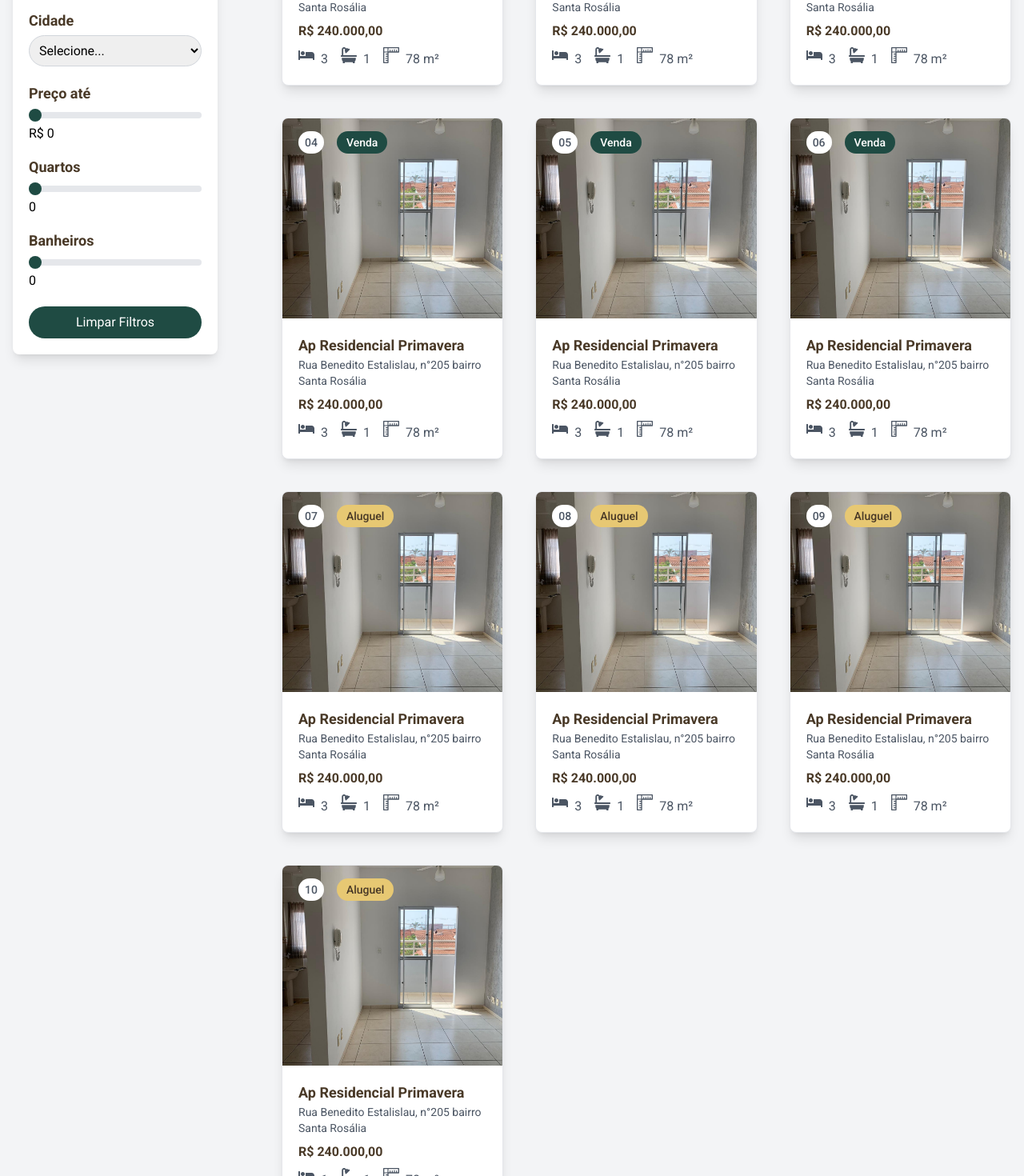
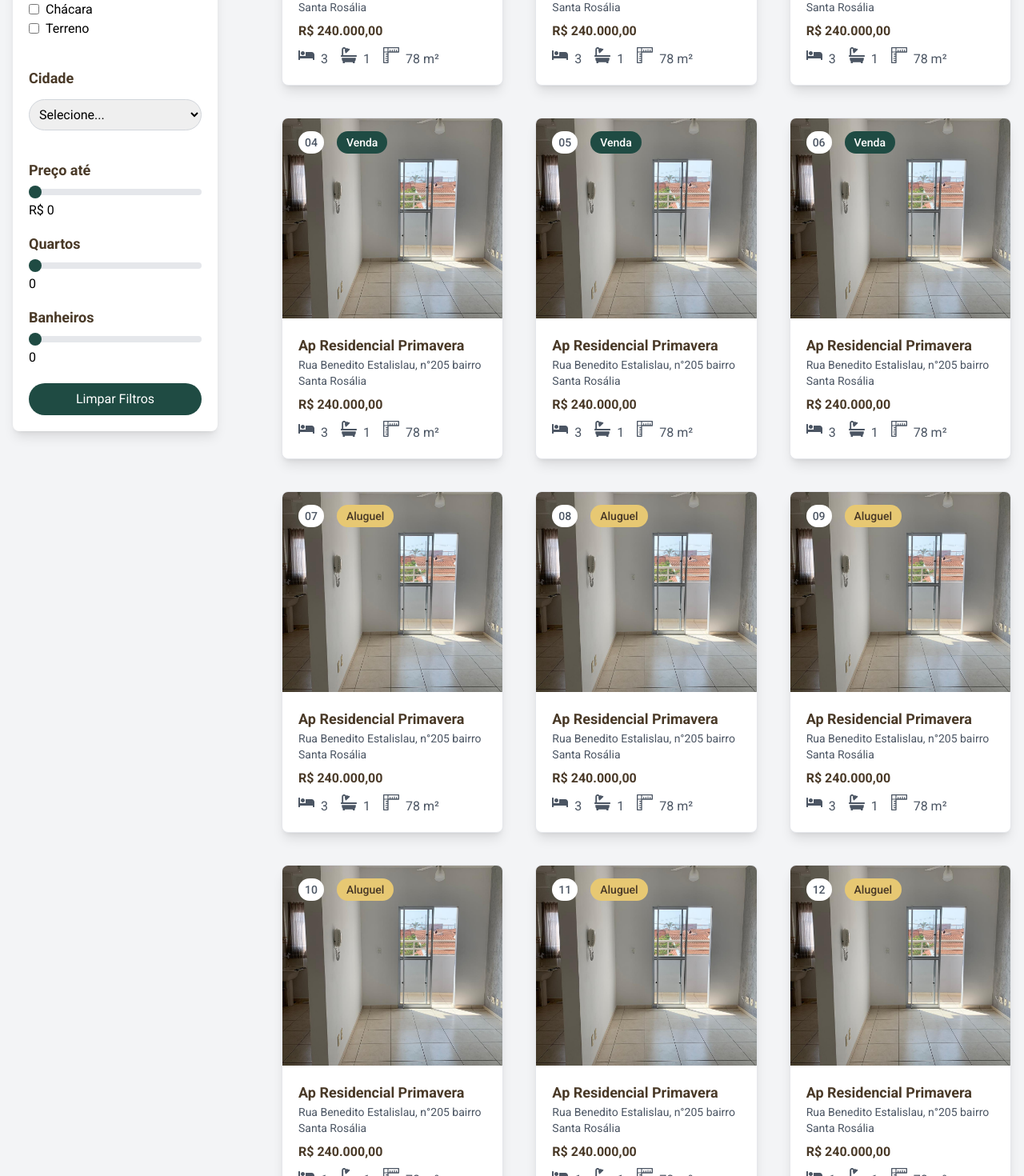
Before and after one commit to franciscolucas686/realstate, a React (Vite) app: page / in a window 1280 px wide. Shown: the part 1200-2670 px from the top of the page at 80% size. Built offline with nearby package versions, Linux system fonts and the light colour scheme.

Commit message:
filter size

```diff
--- a/src/components/Properties/Properties.tsx
+++ b/src/components/Properties/Properties.tsx
@@ -145,6 +145,84 @@ const properties: Property[] = [
     city: 'Sorocaba',
     imageUrl: img01,
   },
+  {
+    id: '11',
+    title: 'Ap Residencial Primavera',
+    address: 'Rua Benedito Estalislau, n°205 bairro Santa Rosália',
+    price: 'R$ 240.000,00',
+    bedrooms: 1,
+    bathrooms: 1,
+    area: 78,
+    type: 'Aluguel',
+    category: 'Apartamento',
+    city: 'Sorocaba',
+    imageUrl: img01,
+  },
+  {
+    id: '12',
+    title: 'Ap Residencial Primavera',
+    address: 'Rua Benedito Estalislau, n°205 bairro Santa Rosália',
+    price: 'R$ 240.000,00',
+    bedrooms: 1,
+    bathrooms: 1,
+    area: 78,
+    type: 'Aluguel',
+    category: 'Apartamento',
+    city: 'Sorocaba',
+    imageUrl: img01,
+  },
+  {
+    id: '13',
+    title: 'Ap Residencial Primavera',
+    address: 'Rua Benedito Estalislau, n°205 bairro Santa Rosália',
+    price: 'R$ 240.000,00',
+    bedrooms: 1,
+    bathrooms: 1,
+    area: 78,
+    type: 'Aluguel',
+    category: 'Apartamento',
+    city: 'Sorocaba',
+    imageUrl: img01,
+  },
+  {
+    id: '14',
+    title: 'Ap Residencial Primavera',
+    address: 'Rua Benedito Estalislau, n°205 bairro Santa Rosália',
+    price: 'R$ 240.000,00',
+    bedrooms: 1,
+    bathrooms: 1,
+    area: 78,
+    type: 'Aluguel',
+    category: 'Apartamento',
+    city: 'Sorocaba',
+    imageUrl: img01,
+  },
+  {
+    id: '15',
+    title: 'Ap Residencial Primavera',
+    address: 'Rua Benedito Estalislau, n°205 bairro Santa Rosália',
+    price: 'R$ 240.000,00',
+    bedrooms: 1,
+    bathrooms: 1,
+    area: 78,
+    type: 'Aluguel',
+    category: 'Apartamento',
+    city: 'Sorocaba',
+    imageUrl: img01,
+  },
+  {
+    id: '16',
+    title: 'Ap Residencial Primavera',
+    address: 'Rua Benedito Estalislau, n°205 bairro Santa Rosália',
+    price: 'R$ 240.000,00',
+    bedrooms: 1,
+    bathrooms: 1,
+    area: 78,
+    type: 'Aluguel',
+    category: 'Apartamento',
+    city: 'Sorocaba',
+    imageUrl: img01,
+  },
 ] as const;
 
 export default properties
--- a/src/components/Properties/PropertiesList.tsx
+++ b/src/components/Properties/PropertiesList.tsx
@@ -50,7 +50,7 @@ export default function PropertiesList() {
     <div className='container min-h-screen my-20 gap-20 bg-gray-100 grid grid-cols-[256px_1fr] items-start justify-center'>
       <div className='h-full'>
         <div className='p-5 bg-white shadow-lg rounded-lg'>
-          <div className='mb-5'>
+          <div className='mb-9'>
             <label
               htmlFor='code'
               className='block text-lg font-semibold text-customBrown'
@@ -60,17 +60,17 @@ export default function PropertiesList() {
             <input
               type='text'
               id='code'
-              className='mt-1 block w-full p-1 pl-4 border border-gray-300 rounded-full'
+              className='mt-3 block w-full p-1 pl-4 border border-gray-300 rounded-full'
               value={codeFilter}
               onChange={e => setCodeFilter(e.target.value)}
             />
           </div>
 
-          <div className='mb-5'>
+          <div className='mb-9'>
             <label className='block text-lg font-semibold text-customBrown'>
               Tipo
             </label>
-            <div className='mt-1'>
+            <div className='mt-3'>
               <label className='inline-flex items-center accent-customGreen'>
                 <input
                   type='radio'
@@ -96,11 +96,11 @@ export default function PropertiesList() {
             </div>
           </div>
 
-          <div className='mb-5'>
+          <div className='mb-9'>
             <label className='block text-lg font-semibold text-customBrown'>
               Categoria
             </label>
-            <div className='mt-1 flex flex-col'>
+            <div className='mt-3 flex flex-col'>
               {['Apartamento', 'Casa', 'Chácara', 'Terreno'].map(category => (
                 <label key={category} className='inline-flex items-center'>
                   <input
@@ -115,7 +115,7 @@ export default function PropertiesList() {
             </div>
           </div>
 
-          <div className='mb-5'>
+          <div className='mb-9'>
             <label
               htmlFor='city'
               className='block text-lg font-semibold text-customBrown'
@@ -124,7 +124,7 @@ export default function PropertiesList() {
             </label>
             <select
               id='city'
-              className='mt-1 block w-full p-2 border border-gray-300 rounded-full'
+              className='mt-3 block w-full p-2 border border-gray-300 rounded-full'
               value={cityFilter}
               onChange={e =>
                 setCityFilter(
```
